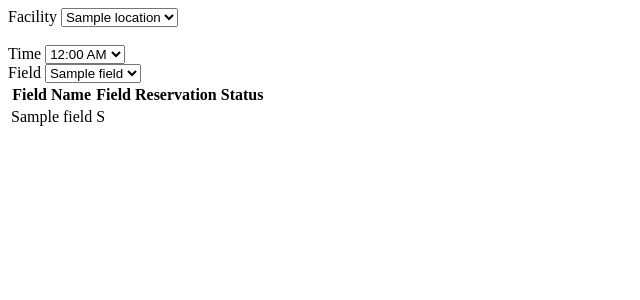
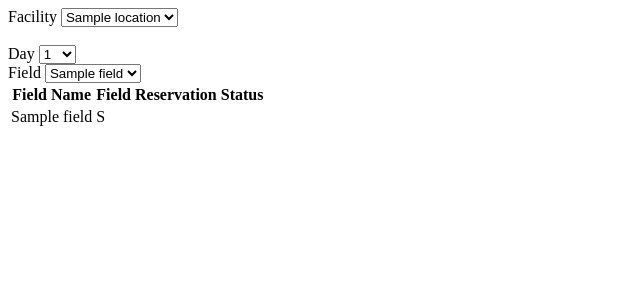
Before and after one commit to MaytrixMatt/hanover-park-permits, a PHP site: page /timeCheck.php in a window 1280 px wide. Shown: the top 300 px of the page, without its empty margins (0-640 px from the left). Run offline with PHP 8.4, Linux system fonts and the light colour scheme; tables that the repository leaves empty hold one stand-in row (values such as "Sample post"); data that the repository does not hold is empty.

Commit message:
days added

```diff
--- a/web/timeCheck.php
+++ b/web/timeCheck.php
@@ -136,32 +136,40 @@
         </div>
         <br>
         <div id = "timeList">
-            <label for="priority" class="time-form-label">Time</label>
-            <select id="time" name="priority" onchange="updateTimes()">
-                <option value="0"<?php if($id==1)echo "Selected"; ?>>12:00 AM</option>
-                <option value="1"<?php if($id==2)echo "Selected"; ?>>1:00 AM</option>
-                <option value="2"<?php if($id==3)echo "Selected"; ?>>2:00 AM</option>
-                <option value="3"<?php if($id==4)echo "Selected"; ?>>3:00 AM</option>
-                <option value="4"<?php if($id==5)echo "Selected"; ?>>4:00 AM</option>
-                <option value="5"<?php if($id==6)echo "Selected"; ?>>5:00 AM</option>
-                <option value="6"<?php if($id==7)echo "Selected"; ?>>6:00 AM</option>
-                <option value="7"<?php if($id==8)echo "Selected"; ?>>7:00 AM</option>
-                <option value="8"<?php if($id==9)echo "Selected"; ?>>8:00 AM</option>
-                <option value="9"<?php if($id==10)echo "Selected"; ?>>9:00 AM</option>
-                <option value="10"<?php if($id==11)echo "Selected"; ?>>10:00 AM</option>
-                <option value="11"<?php if($id==12)echo "Selected"; ?>>11:00 AM</option>
-                <option value="12"<?php if($id==13)echo "Selected"; ?>>12:00 PM</option>
-                <option value="13"<?php if($id==14)echo "Selected"; ?>>1:00 PM</option>
-                <option value="14"<?php if($id==15)echo "Selected"; ?>>2:00 PM</option>
-                <option value="15"<?php if($id==16)echo "Selected"; ?>>2:00 PM</option>
-                <option value="16"<?php if($id==17)echo "Selected"; ?>>4:00 PM</option>
-                <option value="17"<?php if($id==18)echo "Selected"; ?>>5:00 PM</option>
-                <option value="18"<?php if($id==19)echo "Selected"; ?>>6:00 PM</option>
-                <option value="19"<?php if($id==20)echo "Selected"; ?>>7:00 PM</option>
-                <option value="20"<?php if($id==21)echo "Selected"; ?>>8:00 PM</option>
-                <option value="21"<?php if($id==22)echo "Selected"; ?>>9:00 PM</option>
-                <option value="22"<?php if($id==23)echo "Selected"; ?>>10:00 PM</option>
-                <option value="23"<?php if($id==24)echo "Selected"; ?>>11:00 PM</option>
+            <label for="priority" class="day-form-label">Day</label>
+            <select id="day" name="priority" onchange="updateTimes()">
+                <option value="1"<?php if($di==1)echo "Selected"; ?>>1</option>
+                <option value="2"<?php if($di==2)echo "Selected"; ?>>2</option>
+                <option value="3"<?php if($di==3)echo "Selected"; ?>>3</option>
+                <option value="4"<?php if($di==4)echo "Selected"; ?>>4</option>
+                <option value="5"<?php if($di==5)echo "Selected"; ?>>5</option>
+                <option value="6"<?php if($di==6)echo "Selected"; ?>>6</option>
+                <option value="7"<?php if($di==7)echo "Selected"; ?>>7</option>
+                <option value="8"<?php if($di==8)echo "Selected"; ?>>8</option>
+                <option value="9"<?php if($id==9)echo "Selected"; ?>>9</option>
+                <option value="10"<?php if($id==10)echo "Selected"; ?>>10</option>
+                <option value="11"<?php if($id==11)echo "Selected"; ?>>11</option>
+                <option value="12"<?php if($id==12)echo "Selected"; ?>>12</option>
+                <option value="13"<?php if($id==13)echo "Selected"; ?>>13</option>
+                <option value="14"<?php if($id==14)echo "Selected"; ?>>14</option>
+                <option value="15"<?php if($id==15)echo "Selected"; ?>>15</option>
+                <option value="16"<?php if($id==16)echo "Selected"; ?>>16</option>
+                <option value="17"<?php if($id==17)echo "Selected"; ?>>17</option>
+                <option value="18"<?php if($id==18)echo "Selected"; ?>>18</option>
+                <option value="19"<?php if($id==19)echo "Selected"; ?>>19</option>
+                <option value="20"<?php if($id==20)echo "Selected"; ?>>20</option>
+                <option value="21"<?php if($id==21)echo "Selected"; ?>>21</option>
+                <option value="22"<?php if($id==22)echo "Selected"; ?>>22</option>
+                <option value="23"<?php if($id==23)echo "Selected"; ?>>23</option>
+                <option value="24"<?php if($id==24)echo "Selected"; ?>>24</option>
+                <option value="25"<?php if($id==25)echo "Selected"; ?>>25</option>
+                <option value="26"<?php if($id==26)echo "Selected"; ?>>26</option>
+                <option value="27"<?php if($id==27)echo "Selected"; ?>>27</option>
+                <option value="28"<?php if($id==28)echo "Selected"; ?>>28</option>
+                <option value="29"<?php if($id==29)echo "Selected"; ?>>29</option>
+                <option value="30"<?php if($id==30)echo "Selected"; ?>>30</option>
+                <option value="31"<?php if($id==31)echo "Selected"; ?>>31</option>
+            </select>
             </select>
         </div>
         <div id = "fieldList">
```
